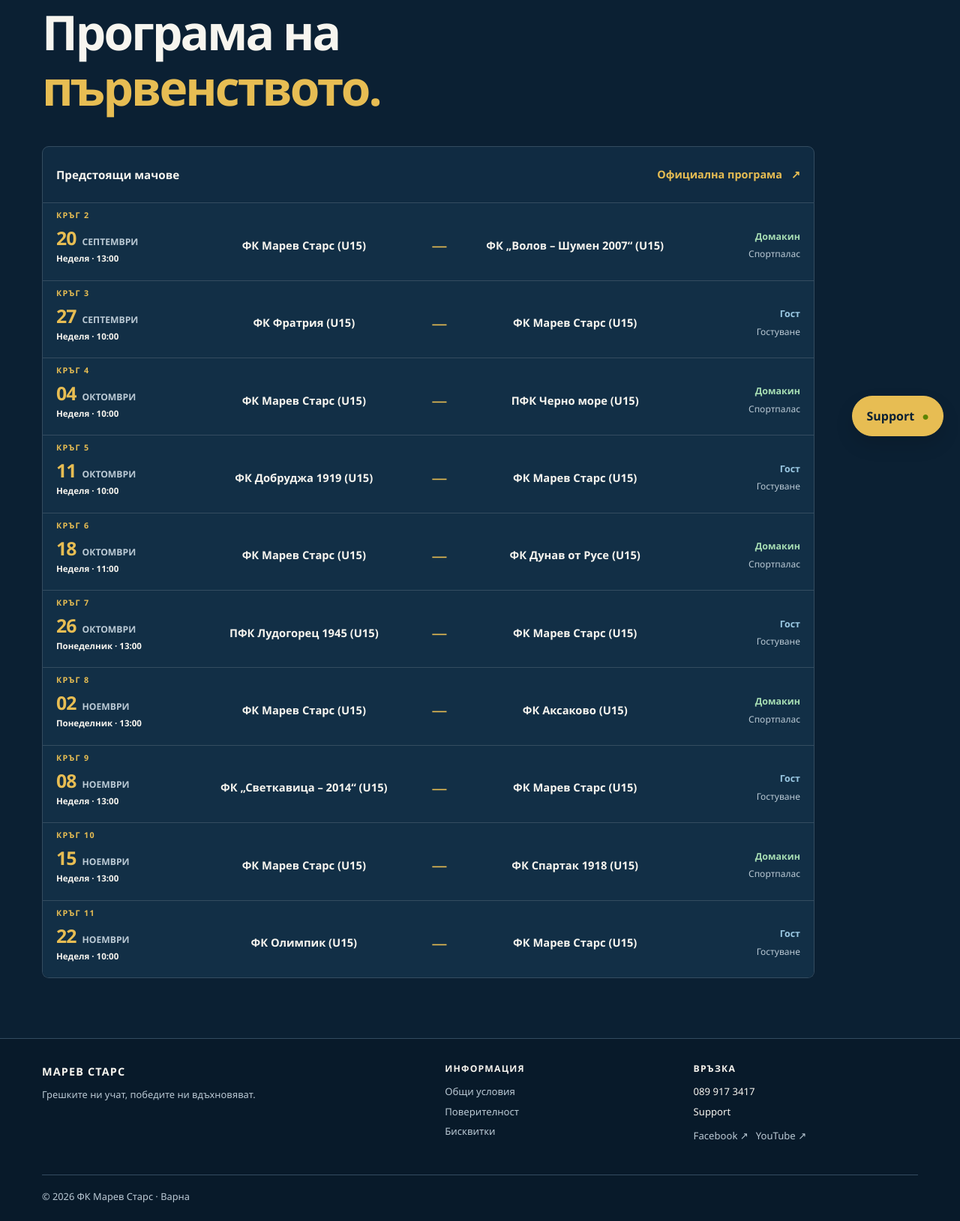
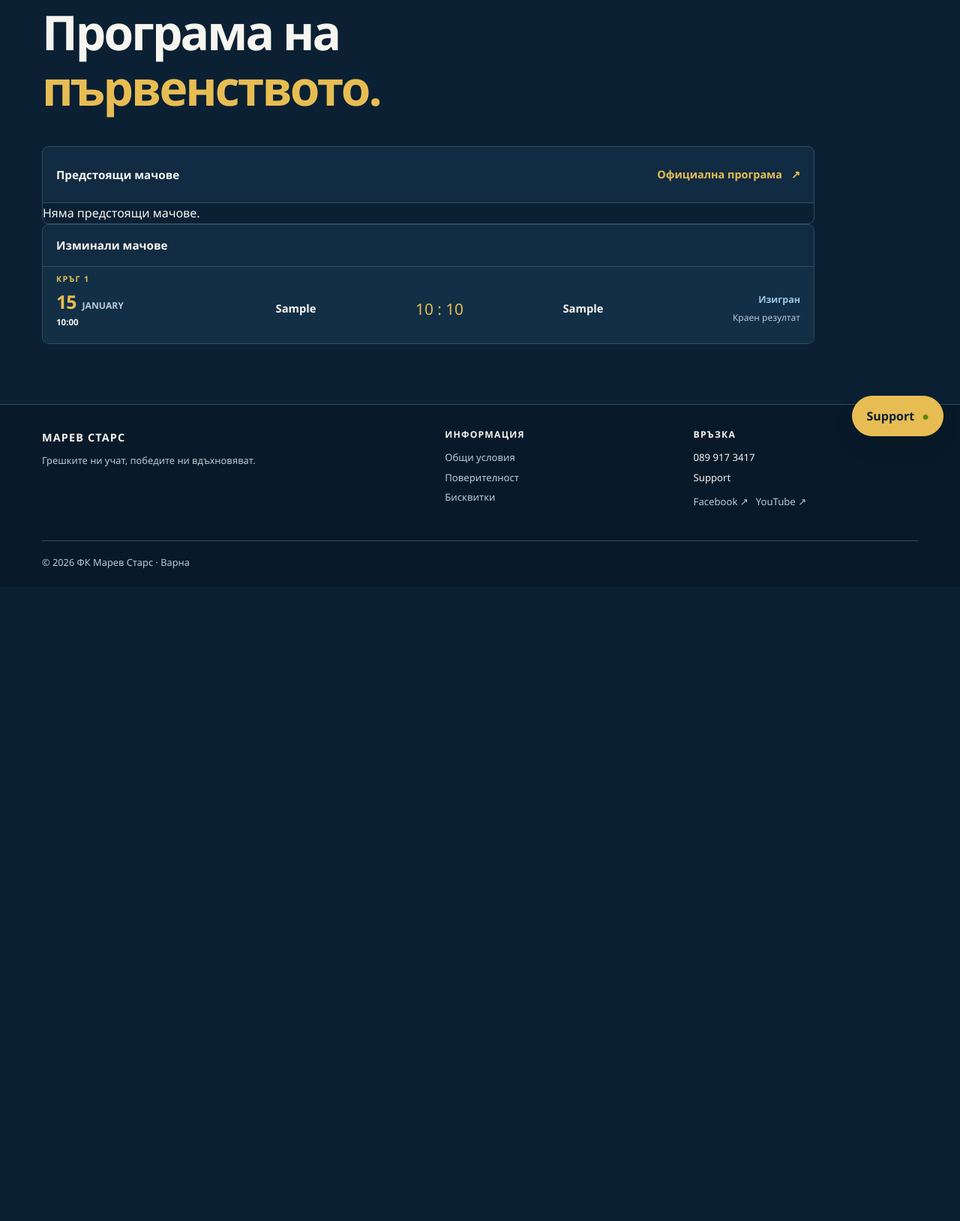
Before and after one commit to martiparty2000/marevstars.com, a Django app: page /programa/ in a window 1280 px wide. Shown: the part 196-1825 px from the top of the page at 75% size. After the commit the page ends 954 px from the top, so only its background shows below. Run offline with Django 5.2, Linux system fonts and the light colour scheme; tables that the repository leaves empty hold one stand-in row (values such as "Sample post").

Commit message:
Show upcoming and past fixture results

```diff
--- a/templates/fixtures.html
+++ b/templates/fixtures.html
@@ -4,20 +4,24 @@
 <header class="page-heading fixtures-heading">
     <p class="eyebrow">Сезон 2026/27 · U15</p>
     <h1>Програма на<br><span>първенството.</span></h1>
-    </header>
+</header>
 <section class="fixtures" aria-label="Програма на мачовете">
     <div class="fixtures-intro"><strong>Предстоящи мачове</strong><a class="text-link" href="https://bfu-tournaments.com/tournaments/2/387/?tid=98&amp;season=1440&amp;view=upcoming-matches" target="_blank" rel="noopener noreferrer">Официална програма <span aria-hidden="true">↗</span></a></div>
     <ol class="fixtures-list">
-        <li class="fixture fixture-home"><p class="fixture-round">Кръг 2</p><time datetime="2026-09-20"><span>20</span> септември<small>Неделя · 13:00</small></time><div class="fixture-teams"><strong>ФК Марев Старс (U15)</strong><span>—</span><strong>ФК „Волов – Шумен 2007“ (U15)</strong></div><div class="fixture-place"><b>Домакин</b><span>Спортпалас</span></div></li>
-        <li class="fixture fixture-away"><p class="fixture-round">Кръг 3</p><time datetime="2026-09-27"><span>27</span> септември<small>Неделя · 10:00</small></time><div class="fixture-teams"><strong>ФК Фратрия (U15)</strong><span>—</span><strong>ФК Марев Старс (U15)</strong></div><div class="fixture-place"><b>Гост</b><span>Гостуване</span></div></li>
-        <li class="fixture fixture-home"><p class="fixture-round">Кръг 4</p><time datetime="2026-10-04"><span>04</span> октомври<small>Неделя · 10:00</small></time><div class="fixture-teams"><strong>ФК Марев Старс (U15)</strong><span>—</span><strong>ПФК Черно море (U15)</strong></div><div class="fixture-place"><b>Домакин</b><span>Спортпалас</span></div></li>
-        <li class="fixture fixture-away"><p class="fixture-round">Кръг 5</p><time datetime="2026-10-11"><span>11</span> октомври<small>Неделя · 10:00</small></time><div class="fixture-teams"><strong>ФК Добруджа 1919 (U15)</strong><span>—</span><strong>ФК Марев Старс (U15)</strong></div><div class="fixture-place"><b>Гост</b><span>Гостуване</span></div></li>
-        <li class="fixture fixture-home"><p class="fixture-round">Кръг 6</p><time datetime="2026-10-18"><span>18</span> октомври<small>Неделя · 11:00</small></time><div class="fixture-teams"><strong>ФК Марев Старс (U15)</strong><span>—</span><strong>ФК Дунав от Русе (U15)</strong></div><div class="fixture-place"><b>Домакин</b><span>Спортпалас</span></div></li>
-        <li class="fixture fixture-away"><p class="fixture-round">Кръг 7</p><time datetime="2026-10-26"><span>26</span> октомври<small>Понеделник · 13:00</small></time><div class="fixture-teams"><strong>ПФК Лудогорец 1945 (U15)</strong><span>—</span><strong>ФК Марев Старс (U15)</strong></div><div class="fixture-place"><b>Гост</b><span>Гостуване</span></div></li>
-        <li class="fixture fixture-home"><p class="fixture-round">Кръг 8</p><time datetime="2026-11-02"><span>02</span> ноември<small>Понеделник · 13:00</small></time><div class="fixture-teams"><strong>ФК Марев Старс (U15)</strong><span>—</span><strong>ФК Аксаково (U15)</strong></div><div class="fixture-place"><b>Домакин</b><span>Спортпалас</span></div></li>
-        <li class="fixture fixture-away"><p class="fixture-round">Кръг 9</p><time datetime="2026-11-08"><span>08</span> ноември<small>Неделя · 13:00</small></time><div class="fixture-teams"><strong>ФК „Светкавица – 2014“ (U15)</strong><span>—</span><strong>ФК Марев Старс (U15)</strong></div><div class="fixture-place"><b>Гост</b><span>Гостуване</span></div></li>
-        <li class="fixture fixture-home"><p class="fixture-round">Кръг 10</p><time datetime="2026-11-15"><span>15</span> ноември<small>Неделя · 13:00</small></time><div class="fixture-teams"><strong>ФК Марев Старс (U15)</strong><span>—</span><strong>ФК Спартак 1918 (U15)</strong></div><div class="fixture-place"><b>Домакин</b><span>Спортпалас</span></div></li>
-        <li class="fixture fixture-away"><p class="fixture-round">Кръг 11</p><time datetime="2026-11-22"><span>22</span> ноември<small>Неделя · 10:00</small></time><div class="fixture-teams"><strong>ФК Олимпик (U15)</strong><span>—</span><strong>ФК Марев Старс (U15)</strong></div><div class="fixture-place"><b>Гост</b><span>Гостуване</span></div></li>
+        {% for match in upcoming_matches %}
+        <li class="fixture {% if match.is_home_match %}fixture-home{% else %}fixture-away{% endif %}"><p class="fixture-round">Кръг {{ match.round_number }}</p><time datetime="{{ match.match_date|date:'Y-m-d' }}"><span>{{ match.match_date|date:'d' }}</span> {{ match.match_date|date:'F' }}<small>{{ match.match_date|date:'l' }} · {{ match.match_time|time:'H:i' }}</small></time><div class="fixture-teams"><strong>{{ match.home_team }}</strong><span>—</span><strong>{{ match.away_team }}</strong></div><div class="fixture-place"><b>{% if match.is_home_match %}Домакин{% else %}Гост{% endif %}</b><span>{% if match.is_home_match %}{{ match.venue|default:'Спортпалас' }}{% else %}Гостуване{% endif %}</span></div></li>
+        {% empty %}<li class="fixture-empty">Няма предстоящи мачове.</li>{% endfor %}
     </ol>
 </section>
+{% if past_matches %}
+<section class="fixtures past-fixtures" aria-label="Изминали мачове">
+    <div class="fixtures-intro"><strong>Изминали мачове</strong></div>
+    <ol class="fixtures-list">
+        {% for match in past_matches %}
+        <li class="fixture fixture-past {% if match.is_home_match %}fixture-home{% else %}fixture-away{% endif %}"><p class="fixture-round">Кръг {{ match.round_number }}</p><time datetime="{{ match.match_date|date:'Y-m-d' }}"><span>{{ match.match_date|date:'d' }}</span> {{ match.match_date|date:'F' }}<small>{{ match.match_time|time:'H:i' }}</small></time><div class="fixture-teams"><strong>{{ match.home_team }}</strong><span>{% if match.has_result %}{{ match.home_score }} : {{ match.away_score }}{% else %}—{% endif %}</span><strong>{{ match.away_team }}</strong></div><div class="fixture-place"><b>Изигран</b><span>{% if match.has_result %}Краен резултат{% else %}Очаква резултат{% endif %}</span></div></li>
+        {% endfor %}
+    </ol>
+</section>
+{% endif %}
+{% if user.is_authenticated and user.is_superuser or user.role == 'owner' %}<p class="fixtures-manage-link"><a class="text-link" href="{% url 'team:fixtures_manage' %}">Управление на резултати <span aria-hidden="true">→</span></a></p>{% endif %}
 {% endblock %}
```
